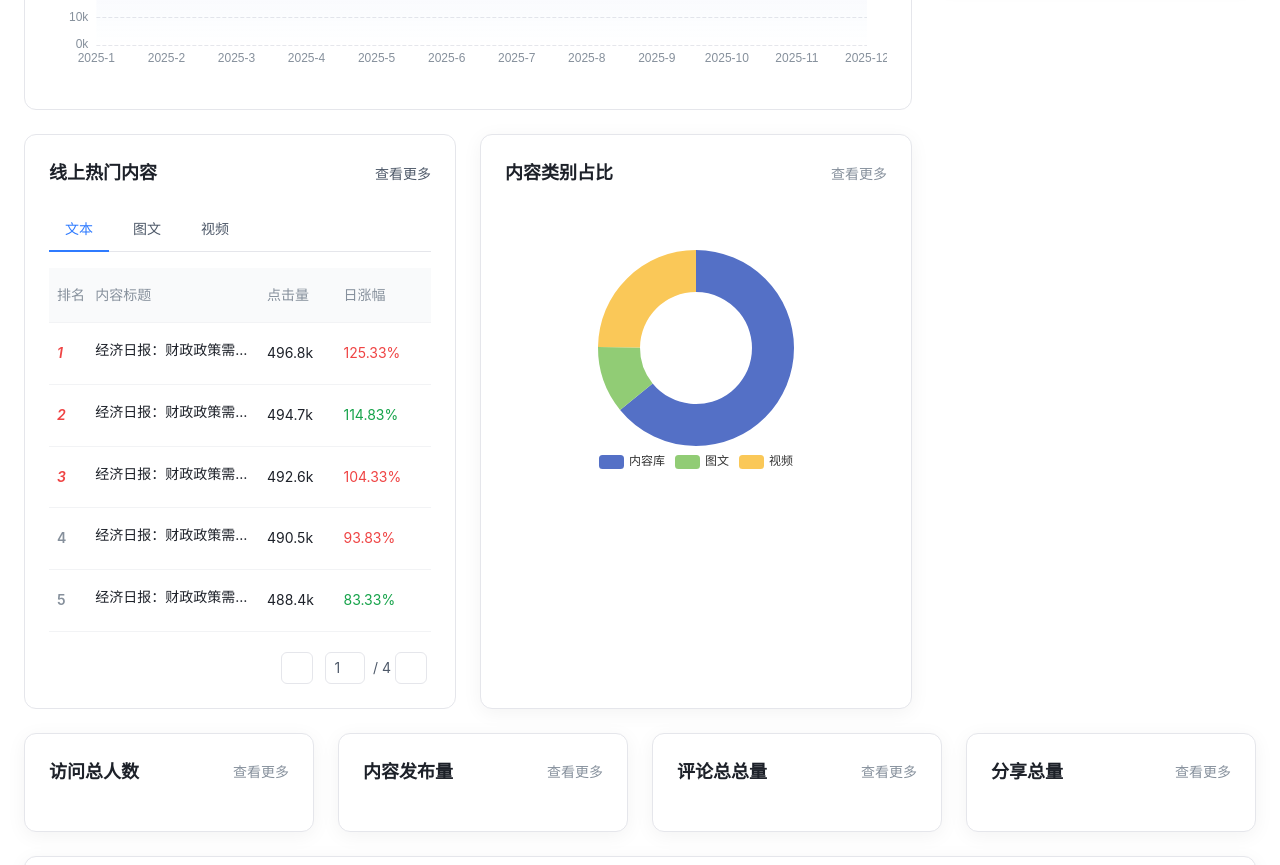
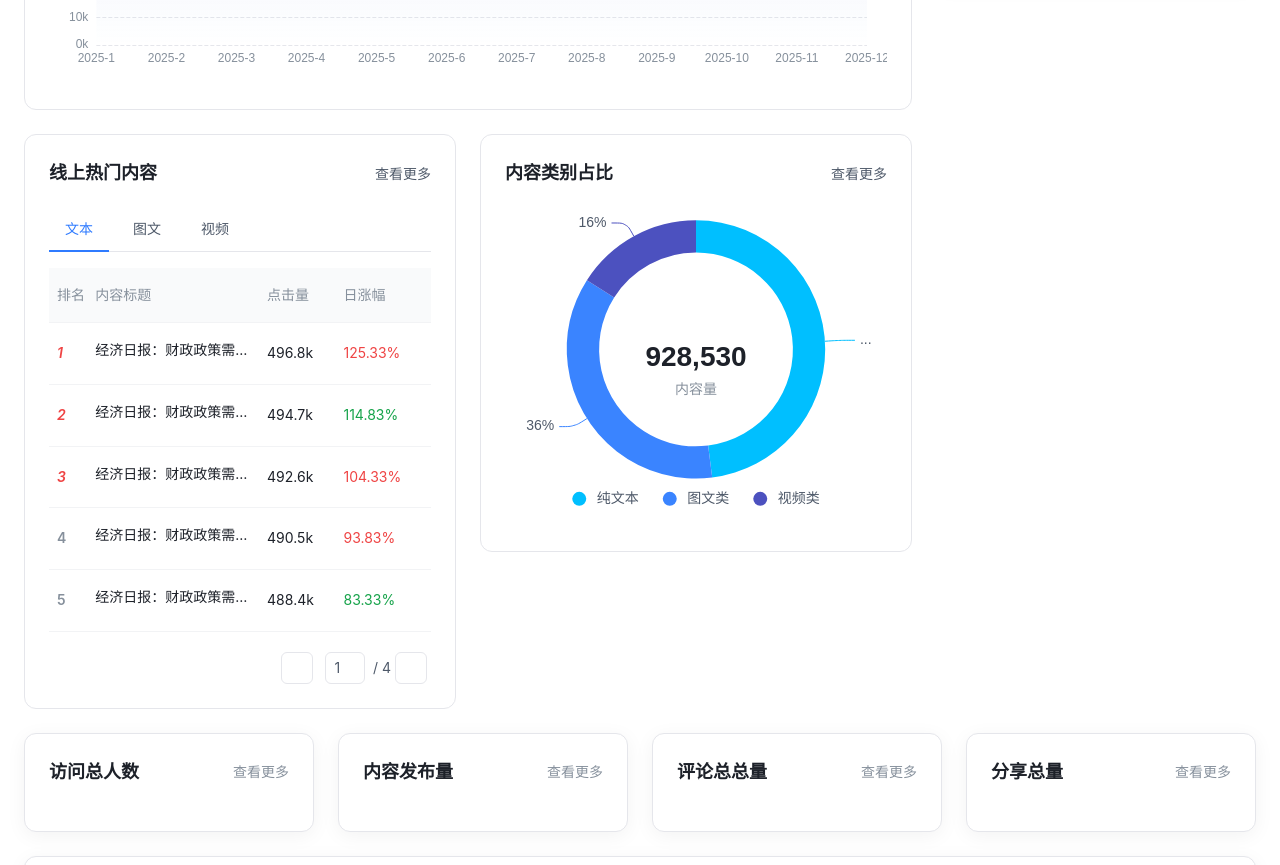
Before and after one commit to Azure12355/edu-spark, a Next.js app: page /teacher/studio in a window 1280 px wide. Shown: the part 720-1585 px from the top of the page. Built offline with nearby package versions, Linux system fonts and the light colour scheme; some icons are missing.

Commit message:
feat/teacher: 教师工作台-内容类别占比样式优化😄

```diff
--- a/src/app/teacher/(dashboard)/studio/page.tsx
+++ b/src/app/teacher/(dashboard)/studio/page.tsx
@@ -6,7 +6,8 @@ import EChartsReactCore from '@/components/common/ECharts/EChartsReactCore';
 import type { EChartsOption } from 'echarts';
 import StatCard from '@/components/teacher/studio/StatCard/StatCard';
 import OverviewChart from "@/components/teacher/studio/OverviewChart/OverviewChart";
-import HotContentTable from "@/components/teacher/studio/HotContentTable/HotContentTable"; // Assuming StatCard is created
+import HotContentTable from "@/components/teacher/studio/HotContentTable/HotContentTable";
+import ContentTypePieChart from "@/components/teacher/studio/ContentTypePieChart/ContentTypePieChart"; // Assuming StatCard is created
 
 // Helper function for card headers
 const CardHeader = ({ title, moreText = "查看更多" }: { title: string, moreText?: string }) => (
@@ -97,12 +98,7 @@ export default function StudioPage() {
                     <OverviewChart />
                     <div className={styles.bottomGrid}>
                         <HotContentTable/>
-                        <div className={styles.card}>
-                            <CardHeader title="内容类别占比"/>
-                            <div className={styles.contentTypePieChartContainer}>
-                                <EChartsReactCore option={contentTypePieOption} />
-                            </div>
-                        </div>
+                        <ContentTypePieChart/>
                     </div>
                 </main>
                 <aside className={styles.sidebar}>
--- a/src/components/teacher/studio/ContentTypePieChart/ContentTypePieChart.module.css
+++ b/src/components/teacher/studio/ContentTypePieChart/ContentTypePieChart.module.css
@@ -0,0 +1,39 @@
+/* src/components/teacher/studio/ContentTypePieChart/ContentTypePieChart.module.css */
+.card {
+    background-color: white;
+    padding: 24px;
+    border-radius: 12px;
+    border: 1px solid var(--teacher-border-color);
+    display: flex;
+    flex-direction: column;
+    /* 关键：设置一个固定的总高度，确保布局一致性 */
+    height: 418px;
+}
+
+.header {
+    display: flex;
+    justify-content: space-between;
+    align-items: center;
+    margin-bottom: 16px; /* 减小与图表的间距 */
+    flex-shrink: 0; /* 防止头部被压缩 */
+}
+
+.title {
+    font-size: 18px;
+    font-weight: 600;
+    color: var(--teacher-text-primary);
+}
+
+.moreLink {
+    font-size: 14px;
+    color: var(--teacher-text-secondary);
+    text-decoration: none;
+}
+.moreLink:hover {
+    color: var(--teacher-primary);
+}
+
+.chartContainer {
+    flex-grow: 1; /* 让图表容器填满剩余空间 */
+    width: 100%;
+}
--- a/src/components/teacher/studio/ContentTypePieChart/ContentTypePieChart.tsx
+++ b/src/components/teacher/studio/ContentTypePieChart/ContentTypePieChart.tsx
@@ -0,0 +1,109 @@
+// src/components/teacher/studio/ContentTypePieChart/ContentTypePieChart.tsx
+"use client";
+import React from 'react';
+import EChartsReactCore from '@/components/common/ECharts/EChartsReactCore';
+import type { EChartsOption } from 'echarts';
+import styles from './ContentTypePieChart.module.css';
+
+const ContentTypePieChart = () => {
+    // 1. 定义与设计稿一致的颜色
+    const chartColors = ['#00BFFF', '#3A84FF', '#4C51BF'];
+
+    const option: EChartsOption = {
+        // 2. 定义图表的颜色主题
+        color: chartColors,
+
+        // 3. 利用 title 属性在图表中心创建文本
+        title: {
+            text: '928,530',
+            subtext: '内容量',
+            left: 'center',
+            top: '42%', // 精细调整垂直位置
+            textStyle: {
+                fontSize: 28,
+                fontWeight: 'bold',
+                color: '#1D2129',
+            },
+            subtextStyle: {
+                fontSize: 14,
+                color: '#86909C',
+            },
+            itemGap: 10, // 主副标题间距
+        },
+
+        tooltip: {
+            trigger: 'item',
+            formatter: '{b}: {c} ({d}%)' // 提示框显示更详细信息
+        },
+
+        // 4. 配置图例样式和位置
+        legend: {
+            orient: 'horizontal',
+            bottom: '5%',
+            left: 'center',
+            itemGap: 24, // 增大图例项间距
+            icon: 'circle', // 使用圆形图例
+            textStyle: {
+                color: '#4E5969',
+                fontSize: 14,
+            }
+        },
+
+        series: [
+            {
+                name: '内容类别占比',
+                type: 'pie',
+                // 5. 创建环形图（甜甜圈图）
+                radius: ['60%', '80%'],
+                center: ['50%', '45%'], // 调整图表中心，为图例留出空间
+                avoidLabelOverlap: true,
+
+                // 6. 配置外部标签和引导线
+                label: {
+                    show: true,
+                    position: 'outside',
+                    formatter: '{d}%', // 只显示百分比
+                    color: '#4E5969',
+                    fontSize: 14,
+                },
+                labelLine: {
+                    show: true,
+                    length: 15,
+                    length2: 15,
+                    smooth: true,
+                },
+
+                // 7. 高亮（悬浮）时的样式
+                emphasis: {
+                    label: {
+                        show: true,
+                        fontSize: 16,
+                        fontWeight: 'bold'
+                    },
+                    scaleSize: 10 // 悬浮时放大尺寸
+                },
+
+                // 8. 模拟数据
+                data: [
+                    { value: 445742, name: '纯文本' }, // 48%
+                    { value: 334300, name: '图文类' }, // 36%
+                    { value: 148588, name: '视频类' }, // 16%
+                ],
+            },
+        ],
+    };
+
+    return (
+        <div className={styles.card}>
+            <div className={styles.header}>
+                <h3 className={styles.title}>内容类别占比</h3>
+                <a href="#" className={styles.moreLink}>查看更多</a>
+            </div>
+            <div className={styles.chartContainer}>
+                <EChartsReactCore option={option} />
+            </div>
+        </div>
+    );
+};
+
+export default ContentTypePieChart;
```
